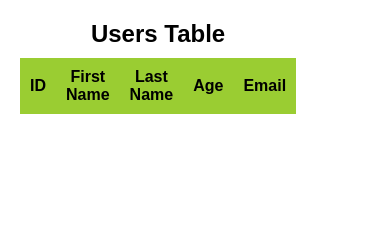
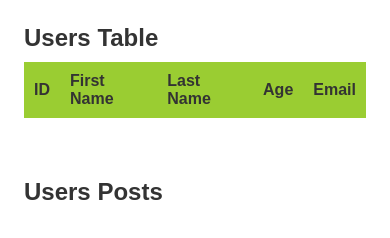
Before and after one commit to annaf24/users-table, a plain HTML site: page index.html in a window 390 px wide. Drawn offline with Linux system fonts and the light colour scheme; no server answers.

Commit message:
реализованы стили

```diff
--- a/index.html
+++ b/index.html
@@ -7,11 +7,8 @@
     <link rel="stylesheet" href="./src/styles/styles.css">
 </head>
 <body>
-    <header class="header">
-        <h1 class="header__title"></h1>
-    </header>
     <main class="container">
-        <table class="table__user">
+            <table class="table__user">
             <caption>Users Table</caption>
             <thead>
                 <tr>
@@ -27,7 +24,7 @@
         </table>
         <nav class="pagination"></nav>
         <aside class="sidebar">
-            <h2 class="sidebar__heading"></h2>
+            <h2 class="sidebar__heading">Users Posts</h2>
             <div class="sidebar__content"></div>
         </aside>
     </main>
--- a/src/styles/styles.css
+++ b/src/styles/styles.css
@@ -3,12 +3,6 @@
 *::before,
 *::after {
   box-sizing: border-box;
-}
-
-body {
-  margin: 0 auto;
-  font-family: Raleway, sans-serif;
-  width: 100%;
 }
 
 h1,
@@ -17,13 +11,21 @@ h3,
 h4,
 h5,
 h6,
-p,
+p,пше
 ul,
 ol,
 li,
 blockquote {
   margin: 0;
   padding: 0;
+}
+
+/* Общий контейнер */
+body {
+  margin: 0;
+  font-family: Raleway, sans-serif;
+  color: #333333;
+  min-height: 100vh;
 }
 
 
@@ -34,29 +36,35 @@ blockquote {
   grid-template-areas:
   "table sidebar"
   "pagination sidebar";
-  grid-template-columns: 70% 30%;
+  grid-template-columns: 2fr 1fr;
   grid-template-rows: auto auto;
   gap: 20px;
+  padding: 24px;
   margin: 0 auto;
-  padding: 20px;
-
 }
 
-
-/* caption {
-  font-size: ;
-} */
+@media (max-width: 900px) {
+  .container {
+    grid-template-areas:
+      "table"
+      "pagination"
+      "sidebar";
+    grid-template-columns: 1fr;
+  }
+}
 
 .table__user {
   grid-area: table;
   width: 100%;
   border-collapse: collapse;
+  margin-block-end: 20px;
 }
 
 .table__user caption {
   font-size: 24px;
   font-weight: bold;
   margin-block-end: 10px;
+  text-align: start;
 }
 
 tbody {
@@ -64,16 +72,16 @@ tbody {
 }
 
 td {
-    padding: 10px;
-    border-bottom: 1px solid rgb(220, 220, 220);
+  border-bottom: 1px solid rgb(220, 220, 220);
 }
 
 th {
   background-color: rgb(154, 205, 50);
+  text-align: start;
 }
 
 th, td {
-    padding: 10px;
+  padding: 10px;
 }
 
 tr:hover {
@@ -84,18 +92,18 @@ tr:active {
   background-color: rgb(204, 232, 123);
 }
 
-.sidebar {
-  grid-area: sidebar;
-}
 /* Пагинатор */
 .pagination {
   grid-area: pagination;
   display: flex;
+  align-items: flex-start;
   gap: 5px;
 }
 
 .pagination__button {
+  padding: 8px 12px;
   font-size: 14px;
+  color: #FFFFFF;
   cursor: pointer;
   border: none;
   background-color: rgb(100, 149, 237);
@@ -107,37 +115,29 @@ tr:active {
 
 .pagination__button:active {
   background-color: rgb(30, 144, 255);
+  color: rgb(51, 51, 51);
 }
-
 
 .pagination__button.active {
   background-color: rgba(100, 148, 237, 0.4);
   cursor: default;
 }
 
-
-
 /* Сайдбар */
-
 .sidebar {
+  grid-area: sidebar;
+  width: 100%;
 }
-
 .sidebar__heading {
   margin-block-end: 10px;
 }
 
 .sidebar__content {
-    display: flex;
-    flex-direction: column;
-    row-gap: 20px;
-    padding-block: 10px;
+  display: flex;
+  flex-direction: column;
+  row-gap: 20px;
 }
 
-/* .sidebar__post {
-
-} */
 .sidebar__post-title {
+  margin-block-end: 10px;
 }
-/* .sidebar__post-body {
-
-} */
```
